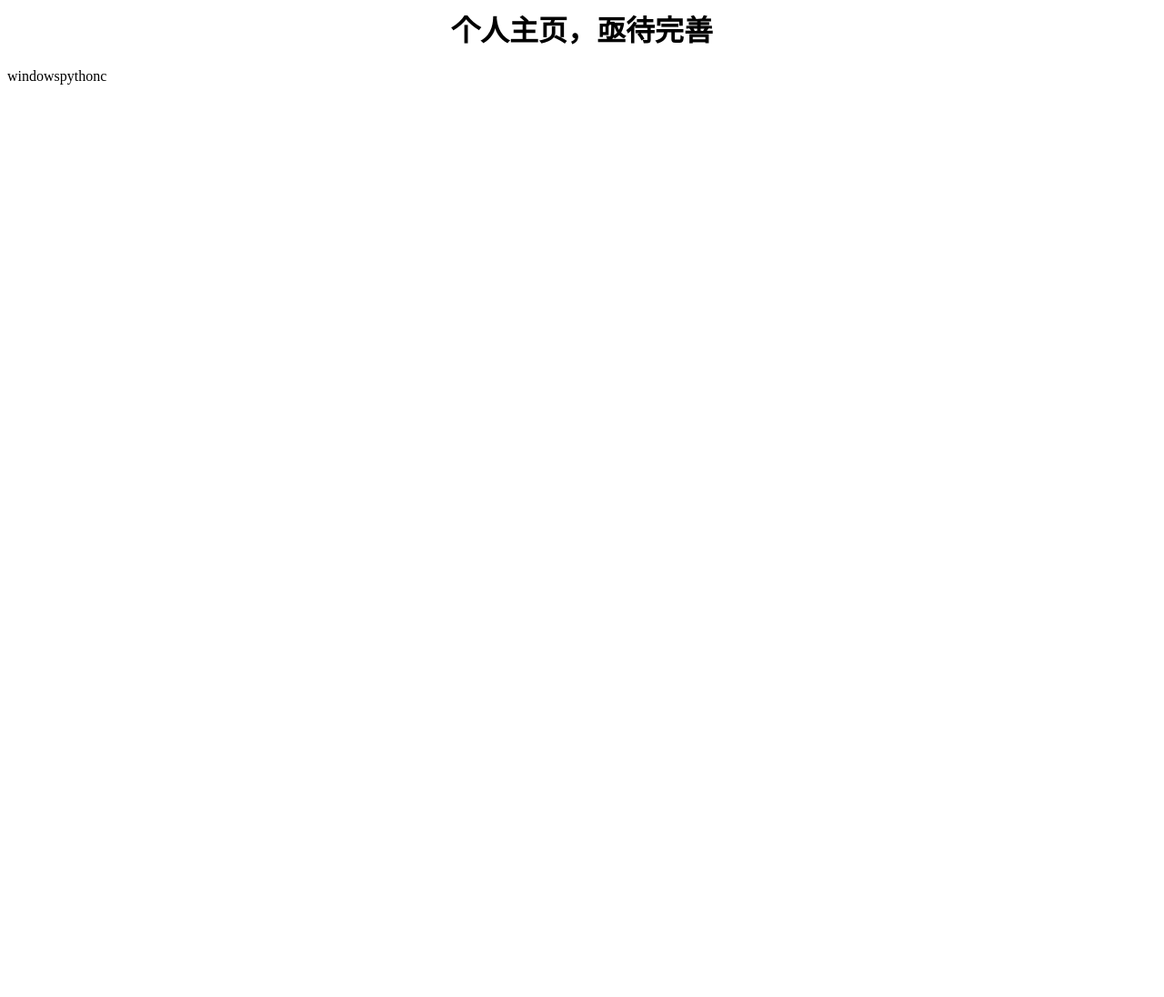
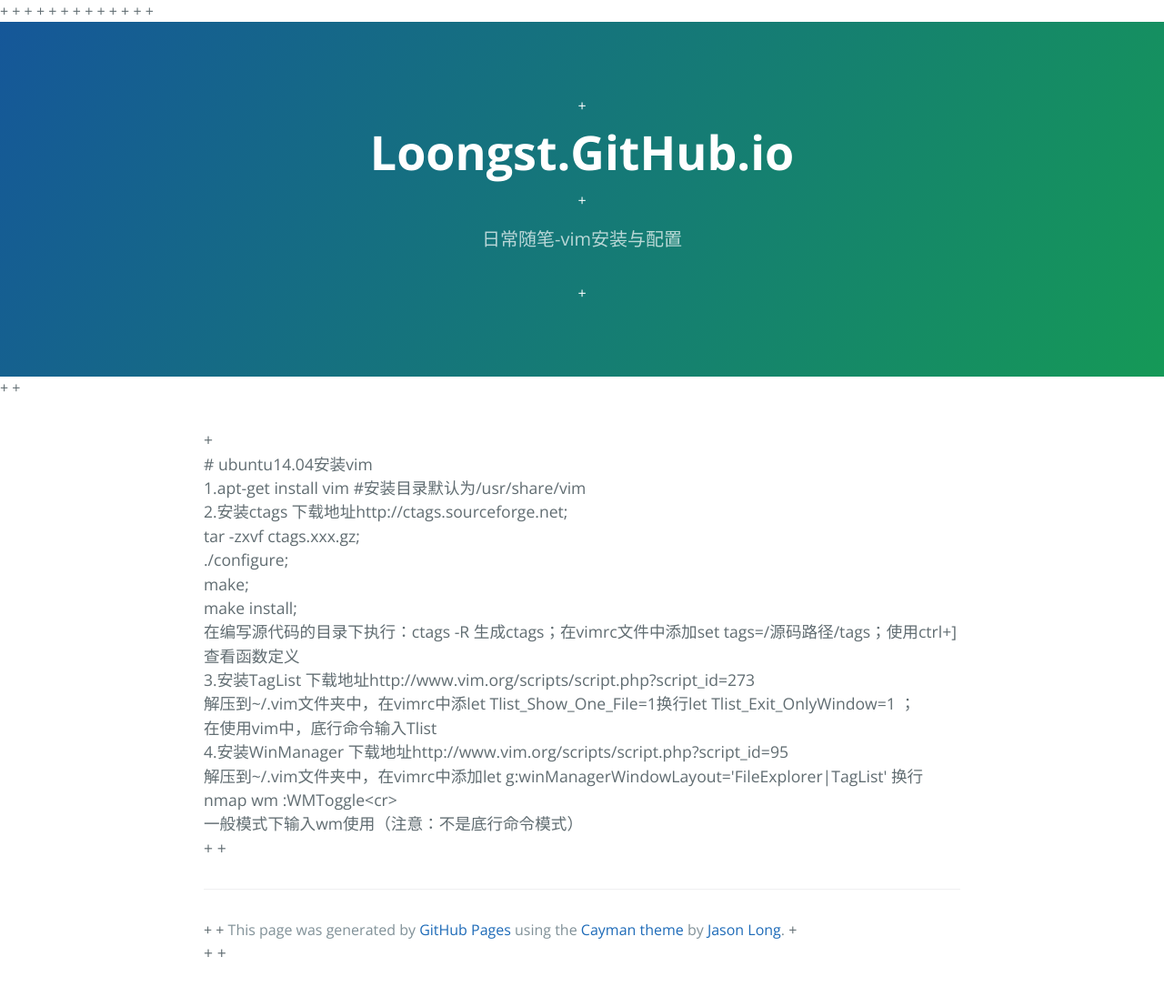
Before and after one commit to loongst/loongst.github.io, a plain HTML site: page index.html in a window 1280 px wide. Shown: the top 1096 px of the page at 91% size. Before the commit the page ends 800 px from the top, so only its background shows below. Drawn offline with nearby package versions, Linux system fonts and the light colour scheme.

Commit message:
Update index.html

```diff
--- a/index.html
+++ b/index.html
@@ -1,11 +1,31 @@
 
-<html>
-<title>my note</title>
-<head><h1><center>
-个人主页，亟待完善
-</center></h1></head>
-<body>
-<div><span><a src="https://loongst.github.io/windows-use.html">windows</a></span><span>python</span><span>c</span></div>
-
-</body>
-</html>
++<!DOCTYPE html>
+ +<html lang="en-us">
+ +  <head>
+ +    <meta charset="UTF-8">
+ +    <title>Loongst.GitHub.io by loongst</title>
+ +    <meta name="viewport" content="width=device-width, initial-scale=1">
+ +    <link rel="stylesheet" type="text/css" href="stylesheets/normalize.css" media="screen">
+ +    <link href='https://fonts.googleapis.com/css?family=Open+Sans:400,700' rel='stylesheet' type='text/css'>
+ +    <link rel="stylesheet" type="text/css" href="stylesheets/stylesheet.css" media="screen">
+ +    <link rel="stylesheet" type="text/css" href="stylesheets/github-light.css" media="screen">
+ +  </head>
+ +  <body>
+ +    <section class="page-header">
+ +      <h1 class="project-name">Loongst.GitHub.io</h1>
+ +      <h2 class="project-tagline">日常随笔-vim安装与配置</h2>
+ +    </section>
+ +
+ +    <section class="main-content">
+ +      <div># ubuntu14.04安装vim</div><div>1.apt-get install vim   #安装目录默认为/usr/share/vim </div><div>2.安装ctags 下载地址http://ctags.sourceforge.net;  </div><div>  tar -zxvf ctags.xxx.gz; </div><div>  ./configure;</div><div>  make;</div><div>  make install; </div><div> 在编写源代码的目录下执行：ctags -R 生成ctags；在vimrc文件中添加set tags=/源码路径/tags；使用ctrl+]查看函数定义</div><div>3.安装TagList 下载地址http://www.vim.org/scripts/script.php?script_id=273 </div><div> 解压到~/.vim文件夹中，在vimrc中添let Tlist_Show_One_File=1换行let Tlist_Exit_OnlyWindow=1 ；</div><div> 在使用vim中，底行命令输入Tlist</div><div>4.安装WinManager 下载地址http://www.vim.org/scripts/script.php?script_id=95 </div><div> 解压到~/.vim文件夹中，在vimrc中添加let g:winManagerWindowLayout='FileExplorer|TagList' 换行nmap wm :WMToggle&lt;cr&gt;</div><div> 一般模式下输入wm使用（注意：不是底行命令模式）</div>
+ +
+ +      <footer class="site-footer">
+ +
+ +        <span class="site-footer-credits">This page was generated by <a href="https://pages.github.com">GitHub Pages</a> using the <a href="https://github.com/jasonlong/cayman-theme">Cayman theme</a> by <a href="https://twitter.com/jasonlong">Jason Long</a>.</span>
+ +      </footer>
+ +
+ +    </section>
+ +
+ +
+ +  </body>
+ +</html>
```
